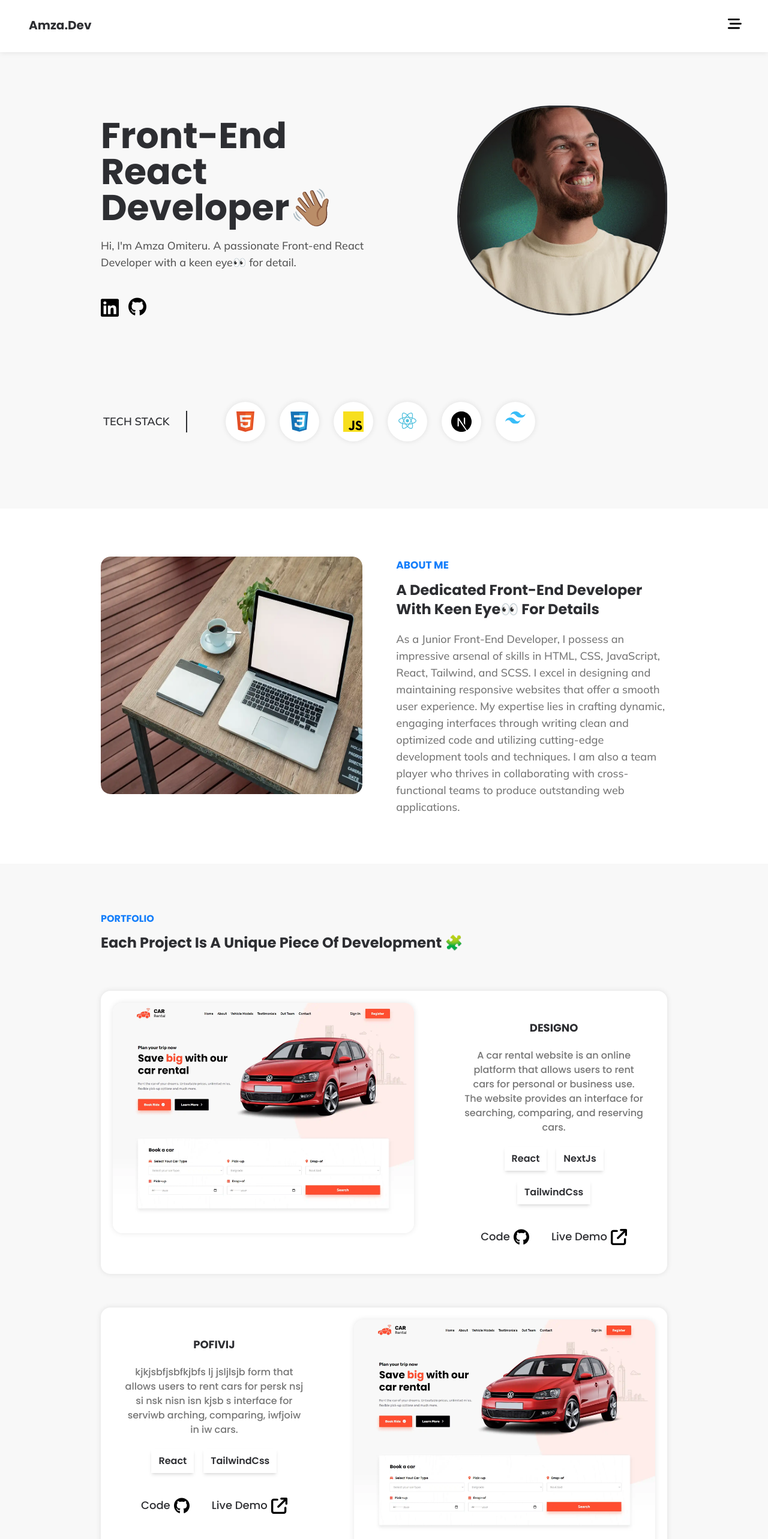
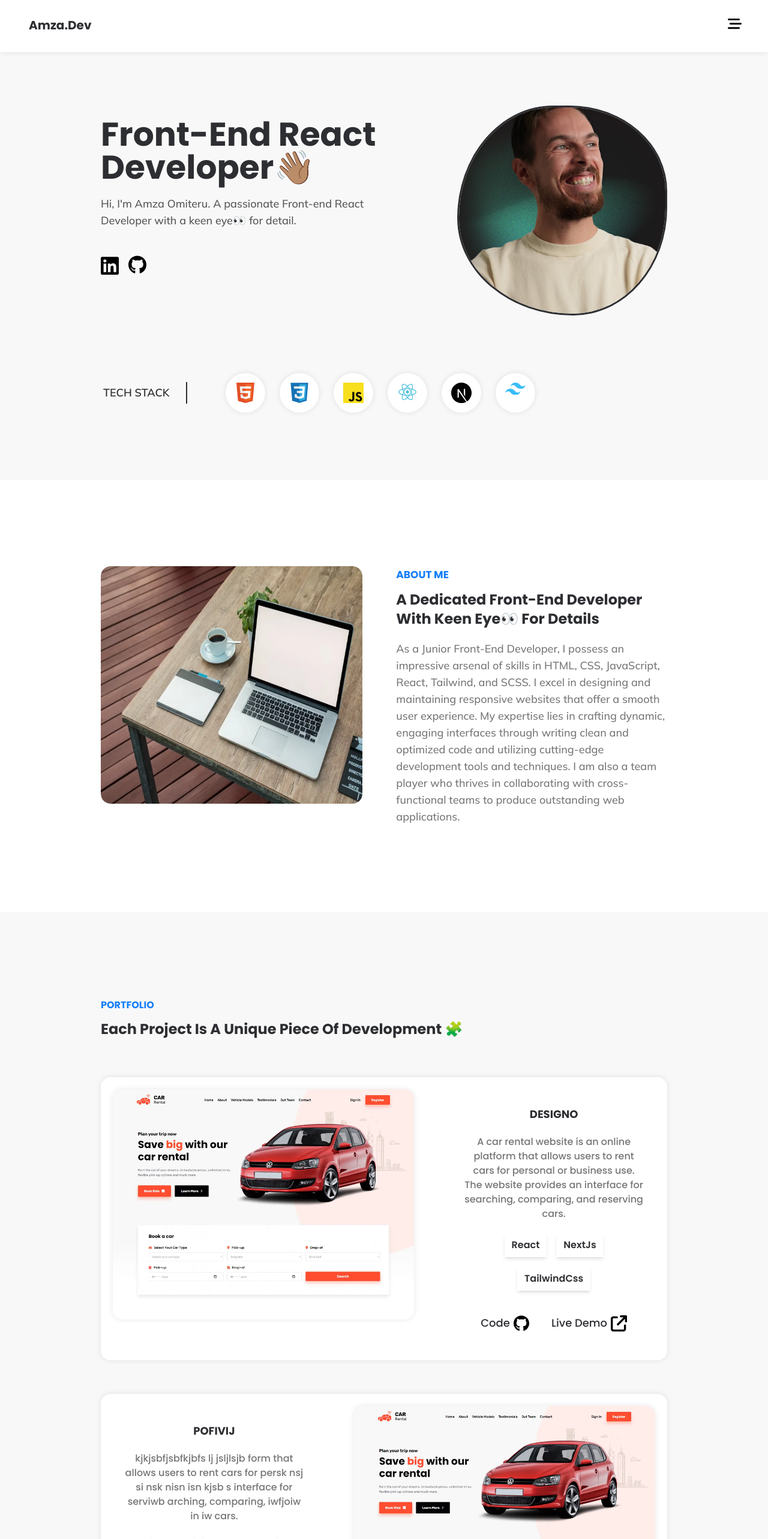
Before and after one commit to amza-web/my-portfolio, a Next.js app: page / in a window 1280 px wide. Shown: the top 2566 px of the page at 60% size. Built offline with nearby package versions, Linux system fonts and the light colour scheme.

Commit message:
made adjustments

```diff
--- a/app/page.js
+++ b/app/page.js
@@ -45,6 +45,8 @@ export default function Home() {
     <main className=''>
 
       <Navigation />
+      <div className="lg:h-screen lg:flex lg:flex-col lg:justify-center">
+        <div>
           <section className='pt-32 lg:pt-44 lg:min-h-[350px] text-center mx-4 flex flex-col lg:flex-row md:text-left gap-7 md:max-w-lg md:mx-auto lg:max-w-5xl lg:justify-between lg:px-10'>
             <div className='flex justify-center'>
               <picture className='hero-pic lg:w-[350px] lg:h-[350px] lg:'>
@@ -52,7 +54,7 @@ export default function Home() {
               </picture>
             </div>
             <div className='lg:-order-1 lg:max-w-[500px]'>
-          <h1 className='text-4xl md:text-5xl lg:text-6xl font-bold my-5'>Front-End React Developer👋🏽</h1>
+              <h1 className='text-4xl md:text-5xl lg:text-[55px] font-bold my-5'>Front-End React Developer👋🏽</h1>
               <p className='font-mulish text-llp'>Hi, I'm Amza Omiteru. A passionate Front-end React Developer with a keen eye👀 for detail.</p>
               <span className='flex justify-center lg:justify-start gap-4 max-h-11 my-11'>
                 <Link href={'#'}>
@@ -63,7 +65,6 @@ export default function Home() {
                 </Link>
               </span>
             </div>
-
           </section>
           <section className='skills mb-28 mt-5 text-center lg:text-left lg:container-d md:max-w-xl  md:mx-auto lg:max-w-5xl lg:flex lg:items-center lg:mt-24'>
             <div className='lg:inline-block'>
@@ -90,7 +91,9 @@ export default function Home() {
               </li>
             </ul>
           </section>
-      <section className='about px-5'>
+        </div>
+      </div>
+      <section className='about px-5 lg:py-36'>
         <div className="lg:container-d lg:flex lg:mx-auto lg:gap-10">
           <div className='px-4 lg:pl-0 mb-9 md:mx-auto md:max-w-lg lg:basis-1/2'>
             <picture className='lg:h-full lg:w-full lg:overflow-hidden lg:flex lg:rounded-2xl'>
@@ -110,7 +113,7 @@ export default function Home() {
           </div>
         </div>
       </section>
-      <section className='my-20 portfolio lg:container-d lg:mx-auto'>
+      <section className='my-20 lg:my-36 portfolio lg:container-d lg:mx-auto'>
         <div className='text-center md:text-left mb-16'>
           <h2 className="uppercase text-lblue text-base">Portfolio</h2>
           <h3 className='text-2xl'>Each project is a unique piece of development 🧩</h3>
```
Lines whose indentation alone changed are shown as unchanged.
